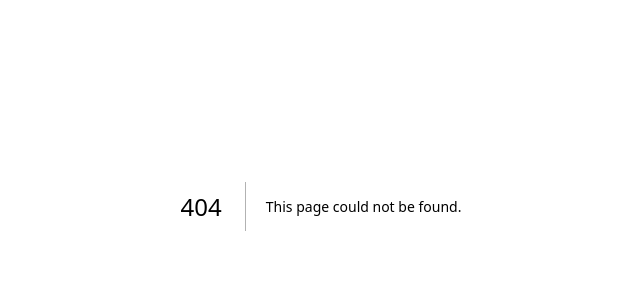
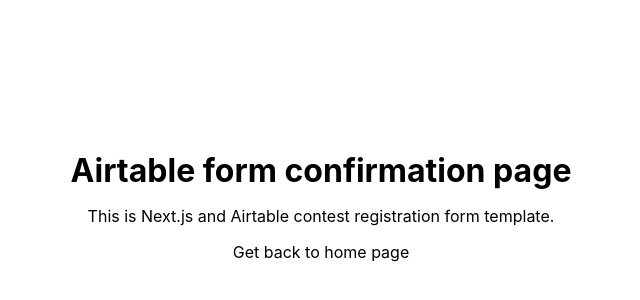
Before and after one commit to PiotrekFilipecki/airtableform, a Next.js app: page /thankyou in a window 1280 px wide. Before the commit this address had no page. Shown: the part 194-494 px from the top of the page, without its empty margins (319-959 px from the left). Built offline with nearby package versions, Linux system fonts and the light colour scheme.

Commit message:
thank you page.

```diff
--- a/pages/index.js
+++ b/pages/index.js
@@ -51,7 +51,8 @@
     });
 
     if (response.ok) {
-      // router.push('/offers/thanks');
+      router.push('/thankyou');
+
     } else {
       const payload = await response.json();
       setFormProcessing(false);
--- /dev/null
+++ b/pages/thankyou.js
@@ -0,0 +1,26 @@
+import React from 'react'
+import Head from 'next/head'
+import styles from '../styles/Home.module.scss'
+import Link from 'next/link'
+
+export default function Thankyou() {
+    return (
+        <div className={styles.container}>
+          <Head>
+            <title>Next.js + Airtable</title>
+            <meta name="description" content="Generated by create next app" />
+            <link rel="icon" href="/favicon.ico" />
+          </Head>
+
+          <main className={styles.main}>
+            <h1>Airtable form confirmation page</h1>
+            <p>This is Next.js and Airtable contest registration form template.</p>
+            <Link href="/">Get back to home page</Link>
+          </main>
+
+          <footer className={styles.footer}>
+
+          </footer>
+        </div>
+      )
+}
--- a/styles/globals.scss
+++ b/styles/globals.scss
@@ -5,6 +5,9 @@
   font-family: -apple-system, BlinkMacSystemFont, Segoe UI, Roboto, Oxygen,
     Ubuntu, Cantarell, Fira Sans, Droid Sans, Helvetica Neue, sans-serif;
 }
+
+$bg: #b8c5a4;
+$color: #0d0f47;
 
 a {
   color: inherit;
@@ -20,8 +23,8 @@
     color-scheme: dark;
   }
   body {
-    color: white;
-    background: black;
+    color: $color;
+    background: $bg;
   }
 }
 
@@ -40,10 +43,12 @@
 .form {
   display: flex;
   flex-direction: column;
-  background-color: antiquewhite;
+  background-color: $bg;
+  border: 2px solid $color;
   padding: 2rem;
   width: 80vw;
-  color: #000000;
+  color: $color;
+  font-size: 1.2rem;
   border-radius: 5px;
 
   @media screen and (min-width: 1200px) {
@@ -60,10 +65,23 @@
 
       input {
         padding: 0.5rem 0.25rem;
+        background-color: $bg;
+        border: 1px solid $color;
+        color: $color;
+        &:focus {
+          outline: 1px solid $color;
+        }
       }
 
       textarea {
         padding: 0.5rem 0.25rem;
+        background-color: $bg;
+        border: 1px solid $color;
+        color: $color;
+
+        &:focus {
+          outline: 1px solid $color;
+        }
       }
     }
   }
@@ -72,14 +90,14 @@
     padding: 1rem 2rem;
     text-transform: uppercase;
     transition: all 0.3s ease-in-out;
-    background-color: #000000;
-    border: 1px solid #000000;
-    color: #ffffff;
+    background-color: $color;
+    border: 1px solid $color;
+    color: $bg;
     cursor: pointer;
 
     &:hover {
-      background-color: #ffffff;
-      color: #000000;
+      background-color: $bg;
+      color: $color;
     }
   }
 }
```
